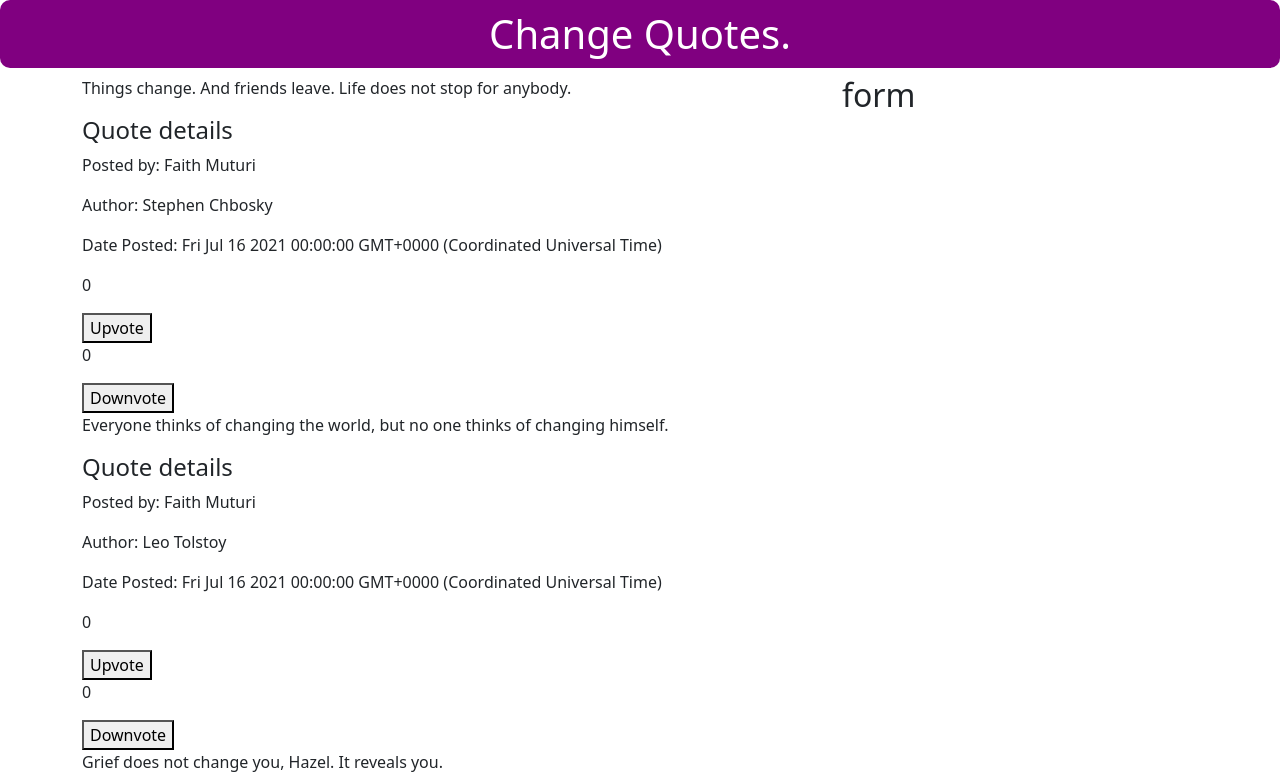
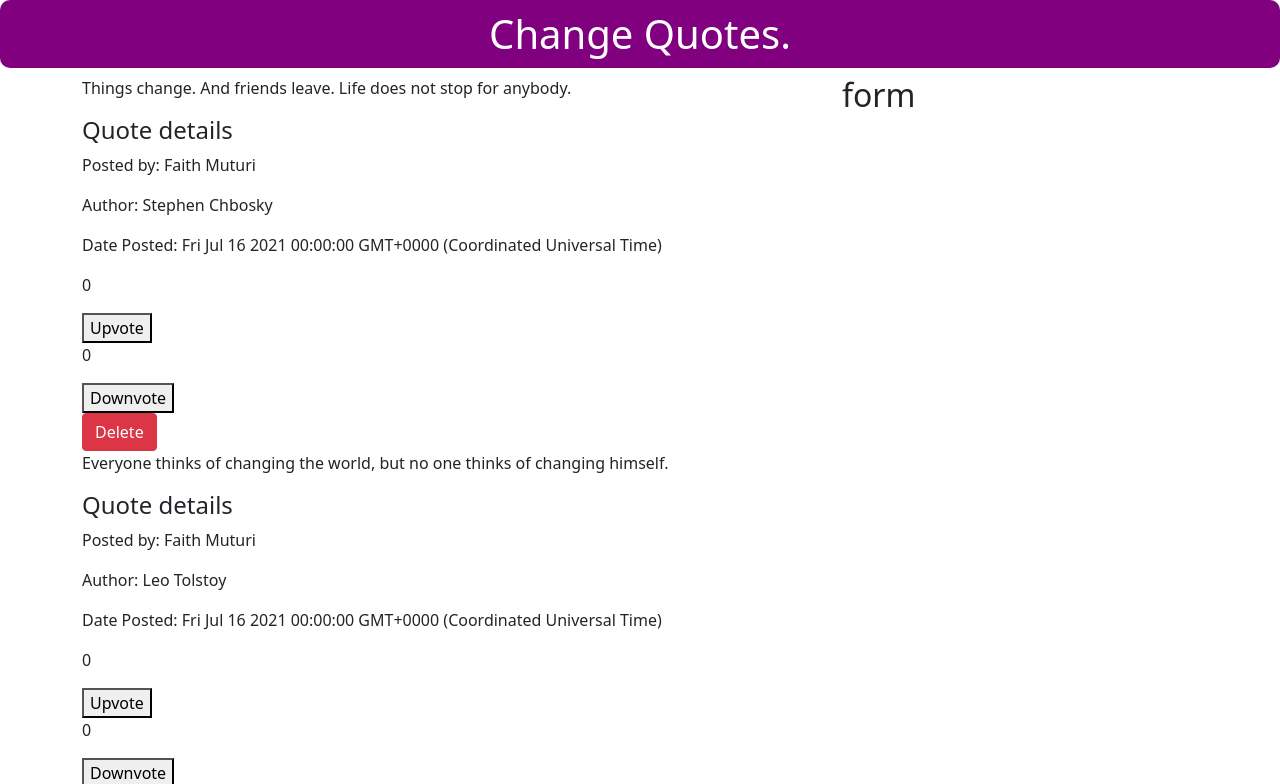
Before and after one commit to Muturi403/Quotes, an Angular app: page / in a window 1280 px wide. Shown: the top 784 px of the page. Built offline with nearby package versions, Linux system fonts and the light colour scheme.

Commit message:
Add delete button

```diff
--- a/src/app/quote-details/quote-details.component.html
+++ b/src/app/quote-details/quote-details.component.html
@@ -8,3 +8,6 @@
   <p>{{quote.downVote}}</p>
   <button (click)='downvote()'>Downvote</button>
 </div>
+<div class="delete">
+	<button class="btn btn-danger" (click)='deleteQuote(true)'>Delete</button>
+</div>
```
